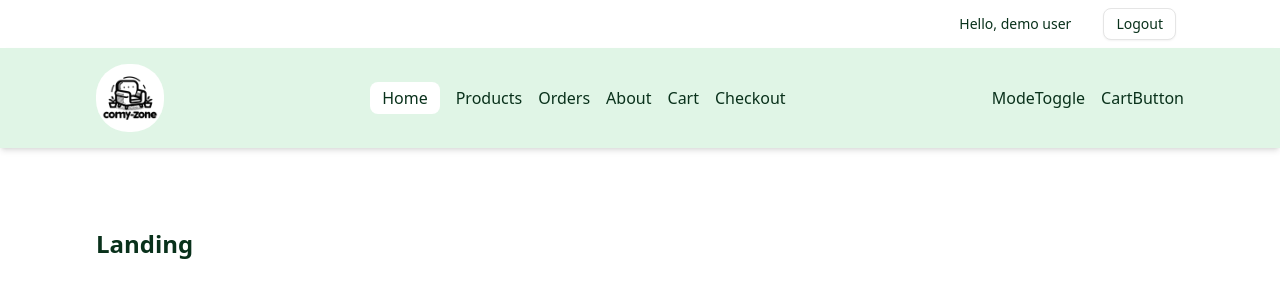
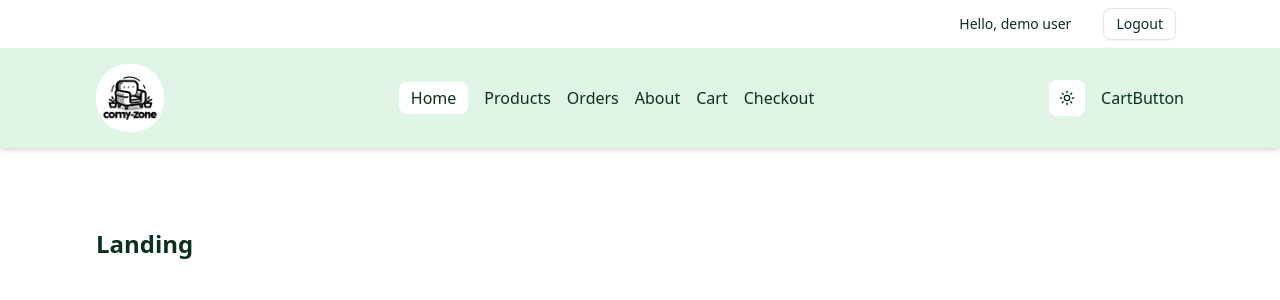
Before and after one commit to rm-reins/ts-react-comfy-zone, a React (Vite) app: page / in a window 1280 px wide. Shown: the top 300 px of the page. Built offline with nearby package versions, Linux system fonts and the light colour scheme.

Commit message:
feat: ui theme switch button

```diff
--- /dev/null
+++ b/src/components/custom/ThemeProvider.tsx
@@ -0,0 +1,26 @@
+import { useEffect } from "react";
+import { useAppSelector } from "@/hooks";
+
+export function ThemeProvider({ children }: { children: React.ReactNode }) {
+  const { theme } = useAppSelector((state) => state.themeState);
+
+  useEffect(() => {
+    const root = window.document.documentElement;
+
+    root.classList.remove("light", "dark");
+
+    if (theme === "system") {
+      const systemTheme = window.matchMedia("(prefers-color-scheme: dark)")
+        .matches
+        ? "dark"
+        : "light";
+
+      root.classList.add(systemTheme);
+      return;
+    }
+
+    root.classList.add(theme);
+  }, [theme]);
+
+  return <>{children}</>;
+}
--- a/src/components/index.ts
+++ b/src/components/index.ts
@@ -1,6 +1,7 @@
 import Header from "./custom/Header";
 import Navbar from "./custom/Navbar";
 import NavLinks from "./custom/NavLinks";
+import { ThemeProvider } from "./custom/ThemeProvider";
 import Logo from "./icons/Logo";
 import { Button, buttonVariants } from "./ui/Button";
 import CartButton from "./ui/CartButton";
@@ -11,6 +12,7 @@ export {
   Header,
   Navbar,
   NavLinks,
+  ThemeProvider,
   Logo,
   Button,
   buttonVariants,
--- a/src/components/ui/ModeToggle.tsx
+++ b/src/components/ui/ModeToggle.tsx
@@ -1,4 +1,32 @@
+import { Moon, Sun } from "lucide-react";
+import { Button } from "@/components";
+import { useAppDispatch, useAppSelector } from "@/hooks";
+import { setTheme } from "@/features/theme/themeSlice";
+import type { Theme } from "@/features/theme/themeSlice";
+
 function ModeToggle() {
-  return <div>ModeToggle</div>;
+  const dispatch = useAppDispatch();
+  const { theme } = useAppSelector((state) => state.themeState);
+
+  const handleThemeChange = (newTheme: Theme) => {
+    dispatch(setTheme(newTheme));
+  };
+
+  return (
+    <Button
+      variant="outline"
+      size="icon"
+      className="shadow-none border-none"
+      onClick={() =>
+        theme === "light"
+          ? handleThemeChange("dark")
+          : handleThemeChange("light")
+      }
+    >
+      <Sun className="h-[1.2rem] w-[1.2rem] rotate-0 scale-100 transition-all dark:-rotate-90 dark:scale-0" />
+      <Moon className="absolute h-[1.2rem] w-[1.2rem] rotate-90 scale-0 transition-all dark:rotate-0 dark:scale-100" />
+      <span className="sr-only">Toggle theme</span>
+    </Button>
+  );
 }
 export default ModeToggle;
--- a/src/components/ui/button.tsx
+++ b/src/components/ui/button.tsx
@@ -1,8 +1,8 @@
-import * as React from "react"
-import { Slot } from "@radix-ui/react-slot"
-import { cva, type VariantProps } from "class-variance-authority"
+import * as React from "react";
+import { Slot } from "@radix-ui/react-slot";
+import { cva, type VariantProps } from "class-variance-authority";
 
-import { cn } from "@/lib/utils"
+import { cn } from "@/lib/utils";
 
 const buttonVariants = cva(
   "inline-flex items-center justify-center gap-2 whitespace-nowrap rounded-md text-sm font-medium transition-[color,box-shadow] disabled:pointer-events-none disabled:opacity-50 [&_svg]:pointer-events-none [&_svg:not([class*='size-'])]:size-4 shrink-0 [&_svg]:shrink-0 outline-none focus-visible:border-ring focus-visible:ring-ring/50 focus-visible:ring-[3px] aria-invalid:ring-destructive/20 dark:aria-invalid:ring-destructive/40 aria-invalid:border-destructive",
@@ -14,7 +14,7 @@ const buttonVariants = cva(
         destructive:
           "bg-destructive text-white shadow-xs hover:bg-destructive/90 focus-visible:ring-destructive/20 dark:focus-visible:ring-destructive/40",
         outline:
-          "border border-input bg-background shadow-xs hover:bg-accent hover:text-accent-foreground",
+          "border border-input bg-white text-primary shadow-xs hover:shadow-md dark:hover:shadow-neutral-500",
         secondary:
           "bg-secondary text-secondary-foreground shadow-xs hover:bg-secondary/80",
         ghost: "hover:bg-accent hover:text-accent-foreground",
@@ -32,7 +32,7 @@ const buttonVariants = cva(
       size: "default",
     },
   }
-)
+);
 
 function Button({
   className,
@@ -42,9 +42,9 @@ function Button({
   ...props
 }: React.ComponentProps<"button"> &
   VariantProps<typeof buttonVariants> & {
-    asChild?: boolean
+    asChild?: boolean;
   }) {
-  const Comp = asChild ? Slot : "button"
+  const Comp = asChild ? Slot : "button";
 
   return (
     <Comp
@@ -52,7 +52,7 @@ function Button({
       className={cn(buttonVariants({ variant, size, className }))}
       {...props}
     />
-  )
+  );
 }
 
-export { Button, buttonVariants }
+export { Button, buttonVariants };
--- a/src/features/theme/themeSlice.ts
+++ b/src/features/theme/themeSlice.ts
@@ -1,13 +1,35 @@
-import { createSlice } from "@reduxjs/toolkit";
+import { createSlice, PayloadAction } from "@reduxjs/toolkit";
 
-const initialState = {
-    name: "theme slice",
+export type Theme = "light" | "dark" | "system";
+
+interface ThemeState {
+  theme: Theme;
 }
 
+const getInitialState = (): Theme => {
+  if (typeof window !== "undefined") {
+    const storedTheme = localStorage.getItem("ui-theme") as Theme | null;
+    return storedTheme || "system";
+  }
+  return "system";
+};
+
+const initialState: ThemeState = {
+  theme: getInitialState(),
+};
+
 const themeSlice = createSlice({
-    name: "theme",
-    initialState,
-    reducers: {},
-})
+  name: "theme",
+  initialState,
+  reducers: {
+    setTheme: (state, action: PayloadAction<Theme>) => {
+      state.theme = action.payload;
+      if (typeof window !== "undefined") {
+        localStorage.setItem("ui-theme", action.payload);
+      }
+    },
+  },
+});
 
-export default themeSlice.reducer
+export const { setTheme } = themeSlice.actions;
+export default themeSlice.reducer;
--- a/src/main.tsx
+++ b/src/main.tsx
@@ -3,9 +3,12 @@ import "./index.css";
 import App from "./App.tsx";
 import { Provider } from "react-redux";
 import { store } from "./store/store.ts";
+import { ThemeProvider } from "@/components";
 
 ReactDOM.createRoot(document.getElementById("root")!).render(
   <Provider store={store}>
-    <App />
+    <ThemeProvider>
+      <App />
+    </ThemeProvider>
   </Provider>
 );
--- a/src/store/store.ts
+++ b/src/store/store.ts
@@ -1,5 +1,5 @@
 import { configureStore } from "@reduxjs/toolkit";
-import { themeReducer, userReducer, cartReducer } from "../features";
+import { themeReducer, userReducer, cartReducer } from "@/features";
 
 export const store = configureStore({
   reducer: {
```
